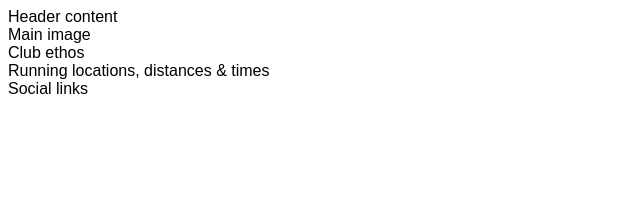
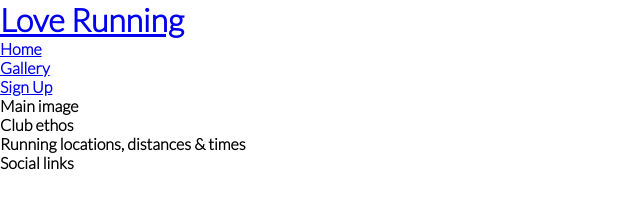
Before and after one commit to sven-cork/love-running, a plain HTML site: page index.html in a window 1280 px wide. Shown: the whole page, without its empty margins (0-640 px from the left). Drawn offline with Linux system fonts and the light colour scheme.

Commit message:
Add google fonts and removed default pading, margin and border

```diff
--- a/assets/css/style.css
+++ b/assets/css/style.css
@@ -1,3 +1,12 @@
+@import url('https://fonts.googleapis.com/css2?family=Lato:wght@300&family=Oswald:wght@300&display=swap');
+
+* {
+    margin: 0;
+    padding: 0;
+    border: none;
+}
+
 body {
-    font-family: Arial, Helvetica, sans-serif;
+    font-family: Lato, Helvetica, sans-serif;
+    font-weight: 900;
 }
--- a/index.html
+++ b/index.html
@@ -1,5 +1,6 @@
 <!DOCTYPE html>
 <html lang="en">
+
 <head>
     <meta charset="UTF-8">
     <meta http-equiv="X-UA-Compatible" content="IE=edge">
@@ -10,8 +11,30 @@
     <link rel="stylesheet" href="assets/css/style.css">
     <title>Love Running</title>
 </head>
+
 <body>
-    <header>Header content</header>
+    <header>
+        <a href="index.html">
+            <h1>Love Running</h1>
+        </a>
+        <nav>
+            <ul>
+                <li>
+                    <a href="#">Home</a>
+                </li>
+                <li>
+                    <a href="#">Gallery</a>
+                </li>
+                <li>
+                    <a href="#">Sign Up</a>
+                </li>
+
+            </ul>
+
+        </nav>
+
+
+    </header>
 
     <section>
         Main image
@@ -28,4 +51,5 @@
     </footer>
 
 </body>
+
 </html>
```
